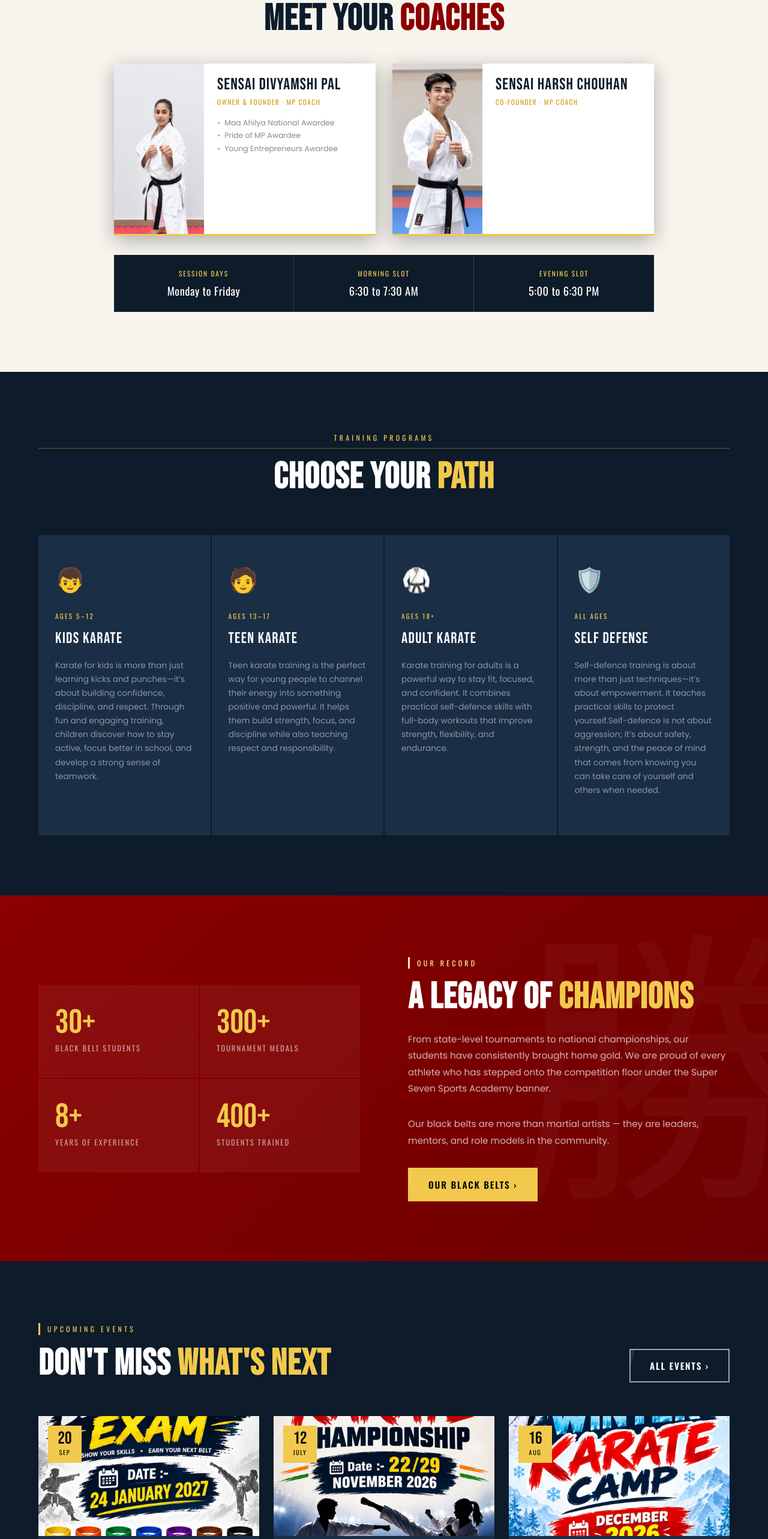
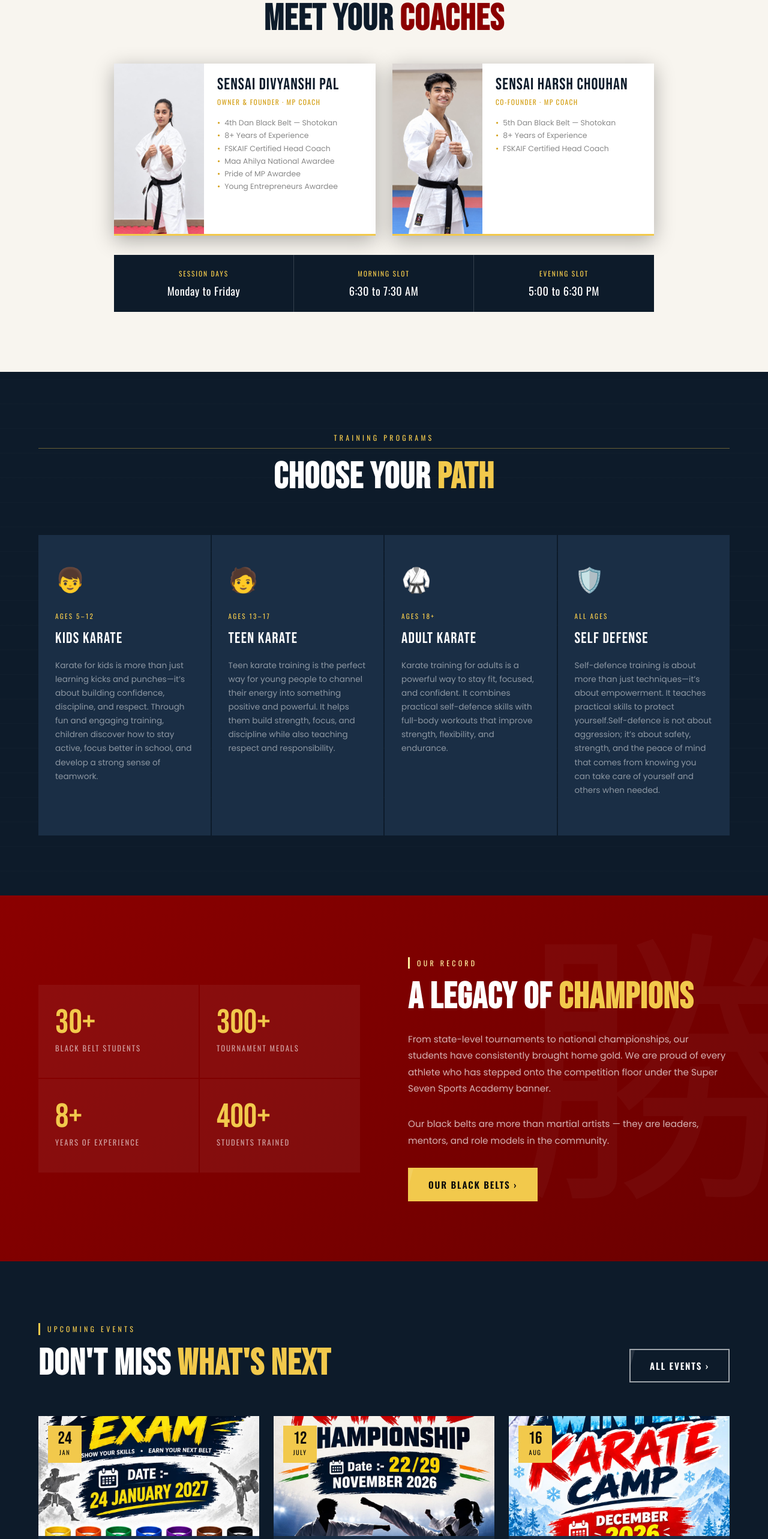
Before and after one commit to 21samarth/SuperSevenKarate, a React (Vite) app in the folder frontend/: page / in a window 1280 px wide. Shown: the part 2160-4726 px from the top of the page at 60% size. Built offline with nearby package versions, Linux system fonts and the light colour scheme.

Commit message:
more corrections

```diff
--- a/frontend/src/pages/EventsPage.jsx
+++ b/frontend/src/pages/EventsPage.jsx
@@ -31,8 +31,8 @@ export function EventsPage() {
               <div className="event-img">
                 <img src="/event2.jpg" alt="Belt Promotion Test" style={{"width": "100%", "height": "100%", "objectFit": "cover"}} loading="lazy" />
                 <div className="event-date-badge">
-                  <div className="event-date-day">20</div>
-                  <div className="event-date-month">Sep</div>
+                  <div className="event-date-day">24</div>
+                  <div className="event-date-month">Jan</div>
                 </div>
               </div>
               <div className="event-body">
@@ -48,8 +48,8 @@ export function EventsPage() {
               <div className="event-img">
                 <img src="/event1.jpg" alt="District Karate Championship" style={{"width": "100%", "height": "100%", "objectFit": "cover"}} loading="lazy" />
                 <div className="event-date-badge">
-                  <div className="event-date-day">12</div>
-                  <div className="event-date-month">July</div>
+                  <div className="event-date-day">22/29</div>
+                  <div className="event-date-month">Nov</div>
                 </div>
               </div>
               <div className="event-body">
@@ -65,8 +65,8 @@ export function EventsPage() {
               <div className="event-img">
                 <img src="/event3.jpg" alt="State Karate Championship" style={{"width": "100%", "height": "100%", "objectFit": "cover"}} loading="lazy" />
                 <div className="event-date-badge">
-                  <div className="event-date-day">16</div>
-                  <div className="event-date-month">Aug</div>
+                  <div className="event-date-day">upcoming</div>
+                  <div className="event-date-month">Dec</div>
                 </div>
               </div>
               <div className="event-body">
--- a/frontend/src/pages/HomePage.jsx
+++ b/frontend/src/pages/HomePage.jsx
@@ -112,11 +112,14 @@ export function HomePage() {
           </div>
           <div className="home-coaches-grid">
             <article className="home-coach-card reveal">
-              <img src="/founder.jpg" alt="Sensai Divyamshi Pal" loading="lazy" />
+              <img src="/founder.jpg" alt="Sensai Divyanshi Pal" loading="lazy" />
               <div className="home-coach-body">
-                <h3>Sensai Divyamshi Pal</h3>
+                <h3>Sensai Divyanshi Pal</h3>
                 <p className="home-coach-role">Owner &amp; Founder · MP Coach</p>
                 <ul className="home-coach-awards">
+                  <li>4th Dan Black Belt — Shotokan</li>
+                  <li>8+ Years of Experience</li>
+                  <li>FSKAIF Certified Head Coach</li>
                   <li>Maa Ahilya National Awardee</li>
                   <li>Pride of MP Awardee</li>
                   <li>Young Entrepreneurs Awardee</li>
@@ -128,6 +131,11 @@ export function HomePage() {
               <div className="home-coach-body">
                 <h3>Sensai Harsh Chouhan</h3>
                 <p className="home-coach-role">Co-Founder · MP Coach</p>
+                <ul className="home-coach-awards">
+                  <li>5th Dan Black Belt — Shotokan</li>
+                  <li>8+ Years of Experience</li>
+                  <li>FSKAIF Certified Head Coach</li>
+                </ul>
               </div>
             </article>
           </div>
@@ -224,8 +232,8 @@ export function HomePage() {
               <div className="event-img">
                 <img src="/event2.jpg" alt="District Championship" style={{"width": "100%", "height": "100%", "objectFit": "cover"}} loading="lazy" />
                 <div className="event-date-badge">
-                  <div className="event-date-day">20</div>
-                  <div className="event-date-month">Sep</div>
+                  <div className="event-date-day">24</div>
+                  <div className="event-date-month">Jan</div>
                 </div>
               </div>
               <div className="event-body">
--- a/frontend/src/pages/LegacyPage.jsx
+++ b/frontend/src/pages/LegacyPage.jsx
@@ -72,12 +72,12 @@ export function LegacyPage() {
 
       <div className="master-card reveal animate-ready visible">
         <div class="master-photo-wrap">
-          <img src="/founder.jpg" alt="Sensai Divyamshi Pal" loading="lazy" style={{position:"absolute",objectFit:"contain"}}/>
+          <img src="/founder.jpg" alt="Sensai Divyanshi Pal" loading="lazy" style={{position:"absolute",objectFit:"contain"}}/>
           <div class="belt-ribbon"></div>
           <div class="dan-badge"><strong>Shodan</strong> Black Belt</div>
         </div>
         <div class="master-body">
-          <div class="master-name">Sensai Divyamshi Pal</div>
+          <div class="master-name">Sensai Divyanshi Pal</div>
           <div class="master-title">Owner & Founder · MP Coach</div>
           <div class="master-meta">
             <div class="master-meta-item"><div class="meta-icon">🎖️</div><div class="meta-text">4th Dan Black Belt — Shotokan</div></div>
```
